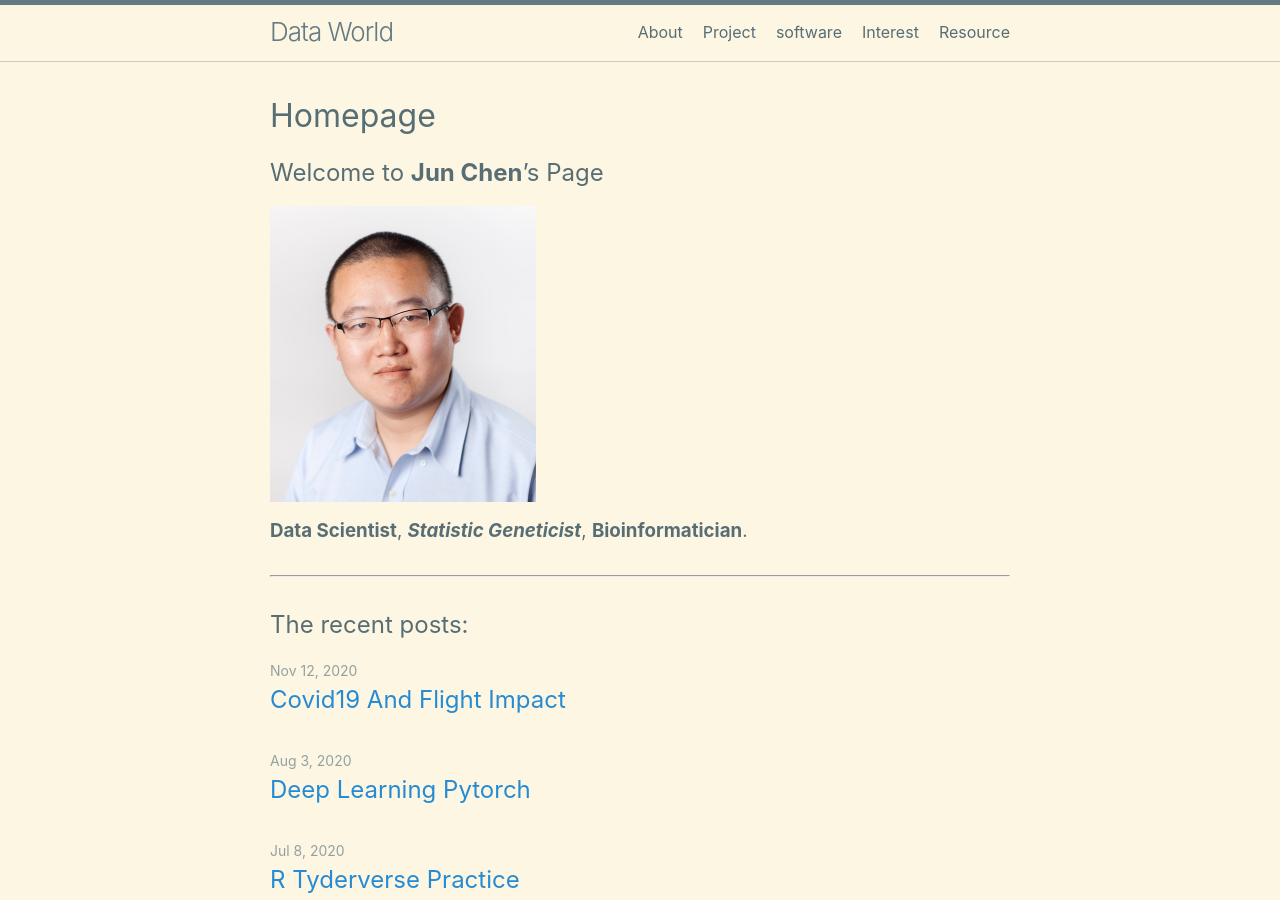
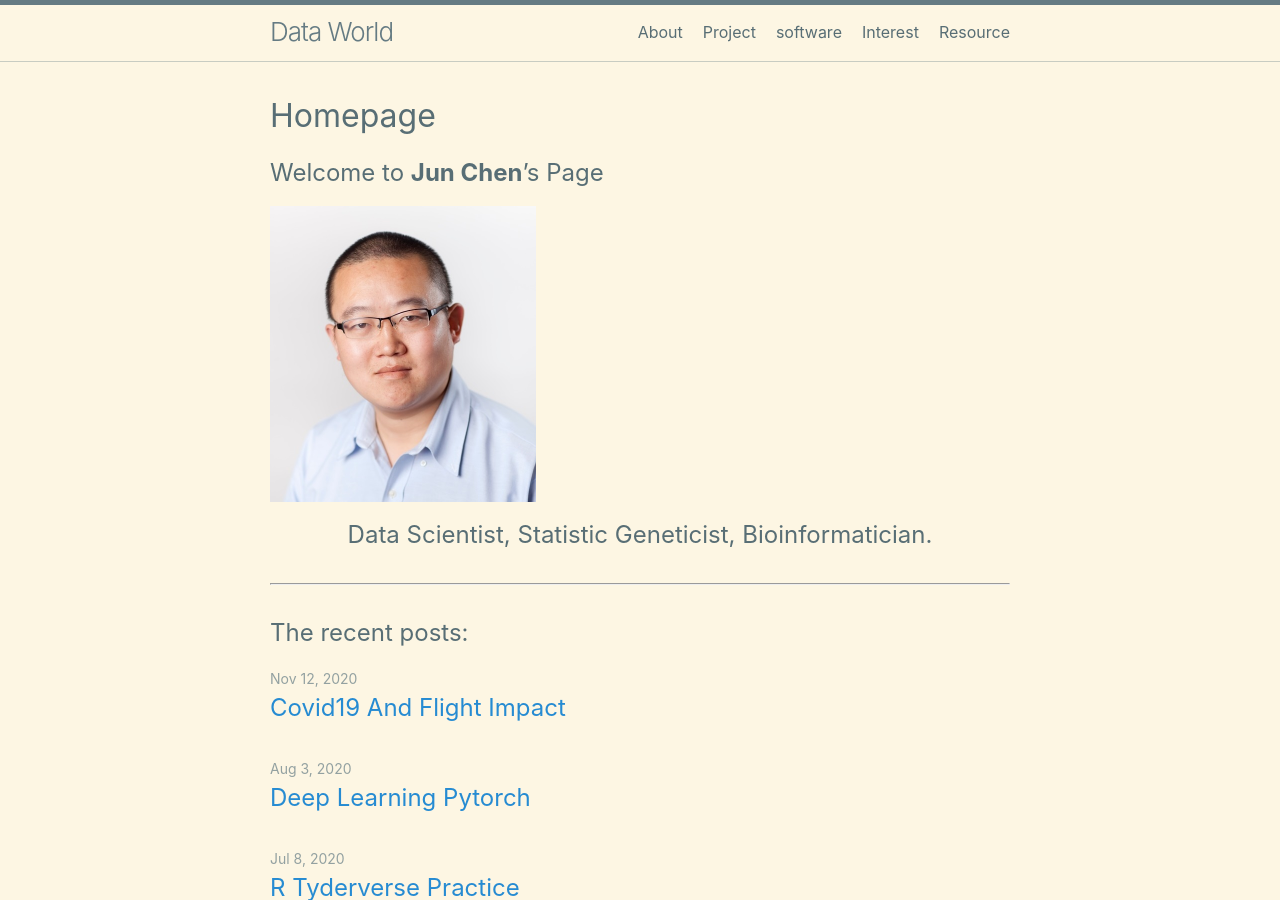
Before and after one commit to chenjunonly/home, a Jekyll site: the page built from index.md, in a window 1280 px wide and 900 px high. Built offline with Jekyll 4.4.1, drawn with Linux system fonts in a browser that asks for light colours; some of the changed lines change nothing that is shown.

Commit message:
Update index.md

```diff
--- a/index.md
+++ b/index.md
@@ -9,6 +9,11 @@
 #<p align="center">
 #  <img width="266" height="296" src="image/Jun_Chen_photo.jpg">
 #</p>
+#
+#<div align="center">The derogatory term “scrub” means several different things. One definition is someone (especially a game player) who is not good at something (especially a game). By this definition, we all start out as scrubs, and there is certainly no shame in that. I mean the term differently, though. A scrub is a player who is handicapped by self-imposed rules that the game knows nothing about. A scrub does not play to win.</div>
+#<div align="right">Now, everyone begins as a poor player—it takes time to learn a game to get to a point where you know what you’re doing. There is the mistaken notion, though, that by merely continuing to play or “learn” the game, one can become a top player. In reality, the “scrub” has many more mental obstacles to overcome than anything actually going on during the game. The scrub has lost the game even before it starts. He’s lost the game even before deciding which game to play. His problem? He does not play to win.</div>
+### **Data Scientist**, ***Statistic Geneticist***, **Bioinformatician**.
+
 layout: home
 title: Homepage
 ---
@@ -17,7 +22,7 @@ title: Homepage
 <p align="left">
   <img width="266" height="296" src="image/Jun_Chen_photo.jpg">
 </p>
-### **Data Scientist**, ***Statistic Geneticist***, **Bioinformatician**.
+<div align="center"><h2>Data Scientist, Statistic Geneticist, Bioinformatician.</h2></div>
 
 
 *****
```
